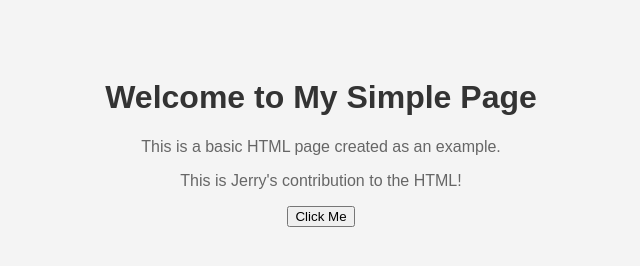
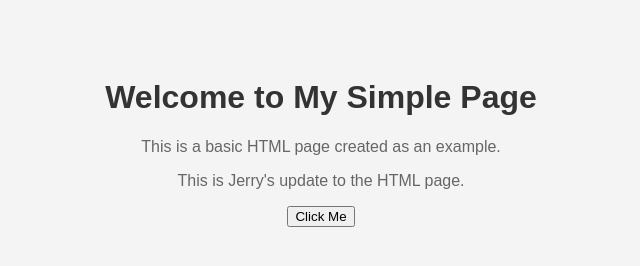
Before and after one commit to GodwinChukks/mini-project-git-vcs, a plain HTML site: page index.html in a window 1280 px wide. Shown: the full height of the page, 319-959 px from the left. Drawn offline with Linux system fonts and the light colour scheme.

Commit message:
Jerry updated the paragraph in index.html

```diff
--- a/index.html
+++ b/index.html
@@ -22,7 +22,7 @@
 <body>
   <h1>Welcome to My Simple Page</h1>
   <p>This is a basic HTML page created as an example.</p>
-  <p>This is Jerry's contribution to the HTML!</p>
+	  <p>This is Jerry's update to the HTML page.</p>
   <button>Click Me</button>
 </body>
 </html>
```
